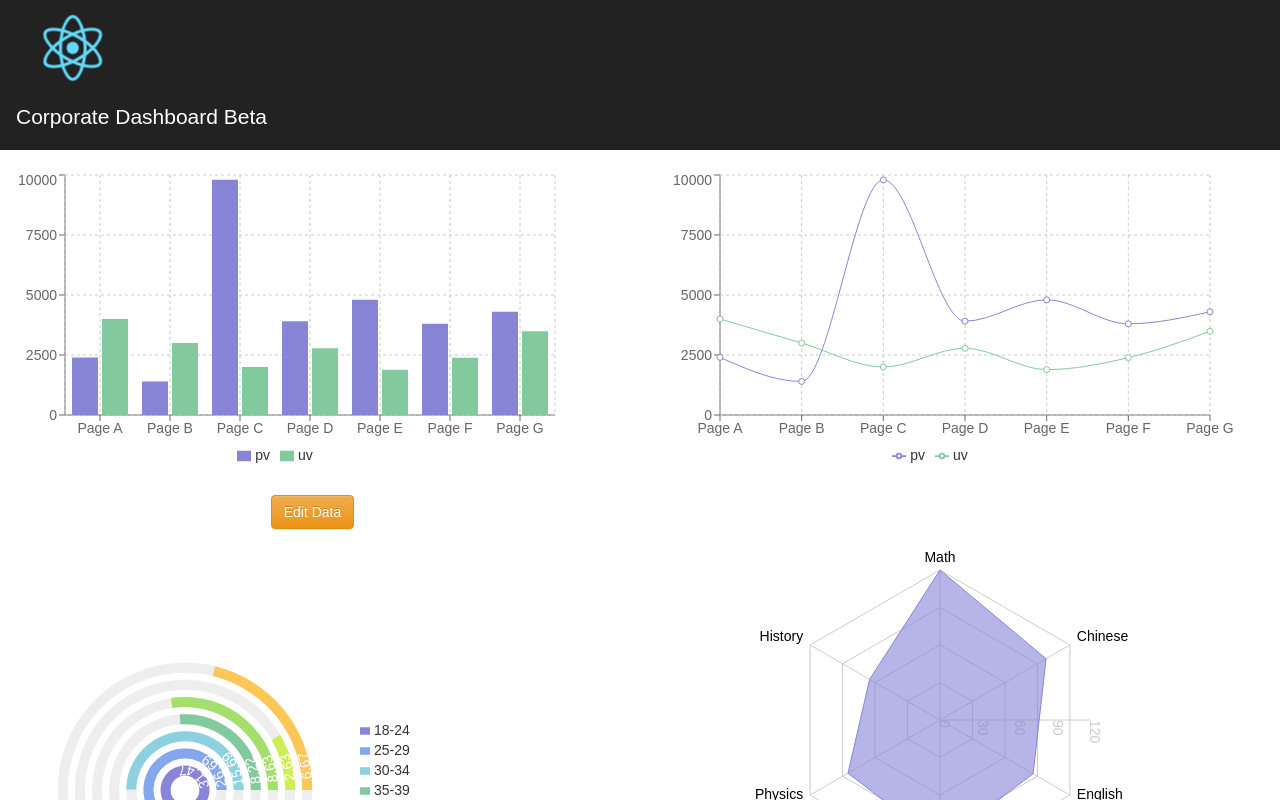
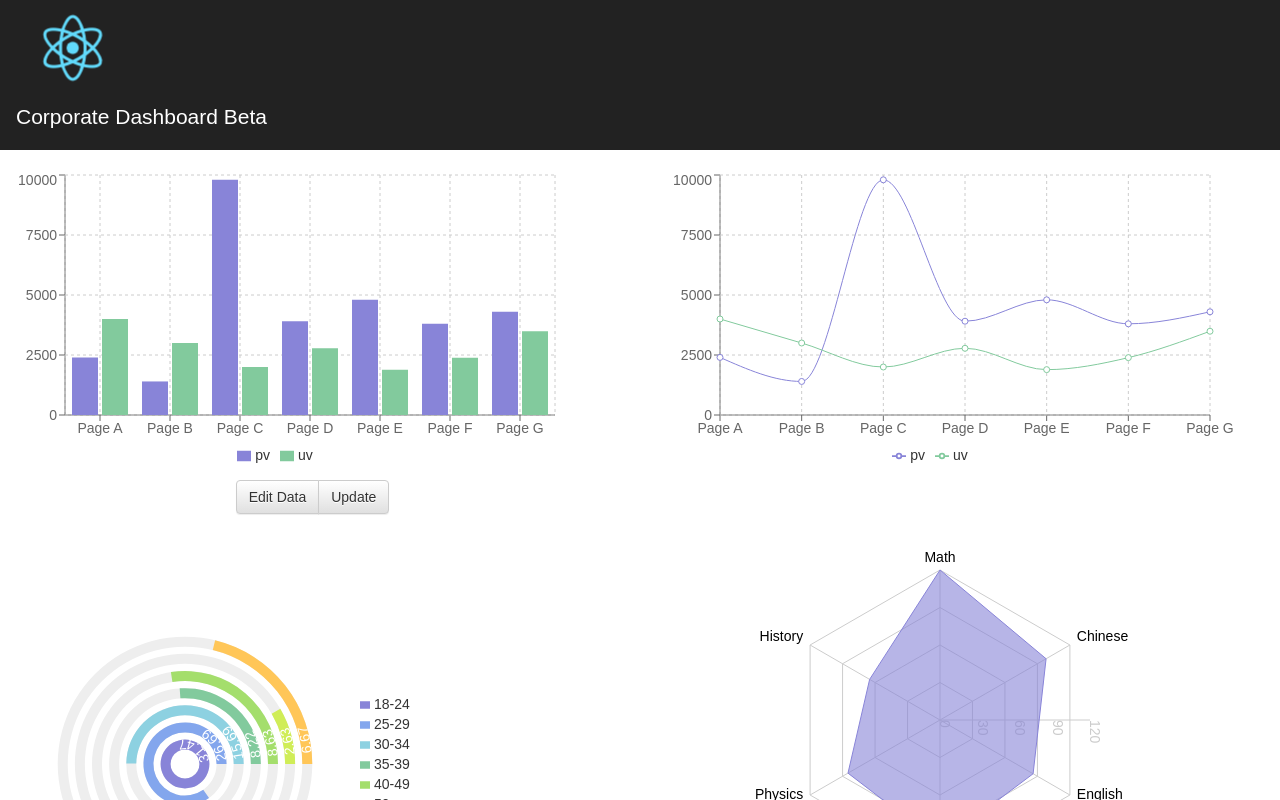
Before and after one commit to chrisacciai/dashboard, a React (Create React App) app: page / in a window 1280 px wide. Shown: the top 800 px of the page. Built offline with nearby package versions, Linux system fonts and the light colour scheme.

Commit message:
button group

```diff
--- a/src/App.css
+++ b/src/App.css
@@ -37,10 +37,6 @@
   left: 16px;
 }
 
-.Button1 {
-  position: static;
-}
-
 .App-intro {
   font-size: large;
 }
--- a/src/App.js
+++ b/src/App.js
@@ -1,6 +1,7 @@
 import React, { Component } from 'react';
 import logo from './logo.svg';
-import { Button } from 'react-bootstrap'
+import { Button } from 'react-bootstrap';
+import { ButtonGroup } from 'react-bootstrap';
 import {BarChart, Radar, Brush, ReferenceLine, RadarChart, PolarGrid, PolarAngleAxis, PolarRadiusAxis, RadialBarChart, RadialBar, LineChart, AreaChart, Area, Line, Bar, XAxis, YAxis, CartesianGrid, Tooltip, Legend} from 'recharts';
 import './App.css';
 
@@ -128,7 +129,10 @@ class App extends Component {
           </BarChart>
           </p>
           <h2 style={ hidden }>Edit Data Here...</h2>
-          <h1 className="Button"><Button onClick={this.toggle.bind(this)} bsStyle="warning">Edit Data</Button></h1>
+          <ButtonGroup>
+            <Button onClick={this.toggle.bind(this)}>Edit Data</Button>
+            <Button>Update</Button>
+          </ButtonGroup>
 
           <RadialBarChart width={500} height={500} cx={200} cy={250} innerRadius={20} outerRadius={140} barSize={10} data={data2}>
           <RadialBar minAngle={15} label={{ position: 'insideStart', fill: '#fff' }} background clockWise={true} dataKey='uv'/>
```
